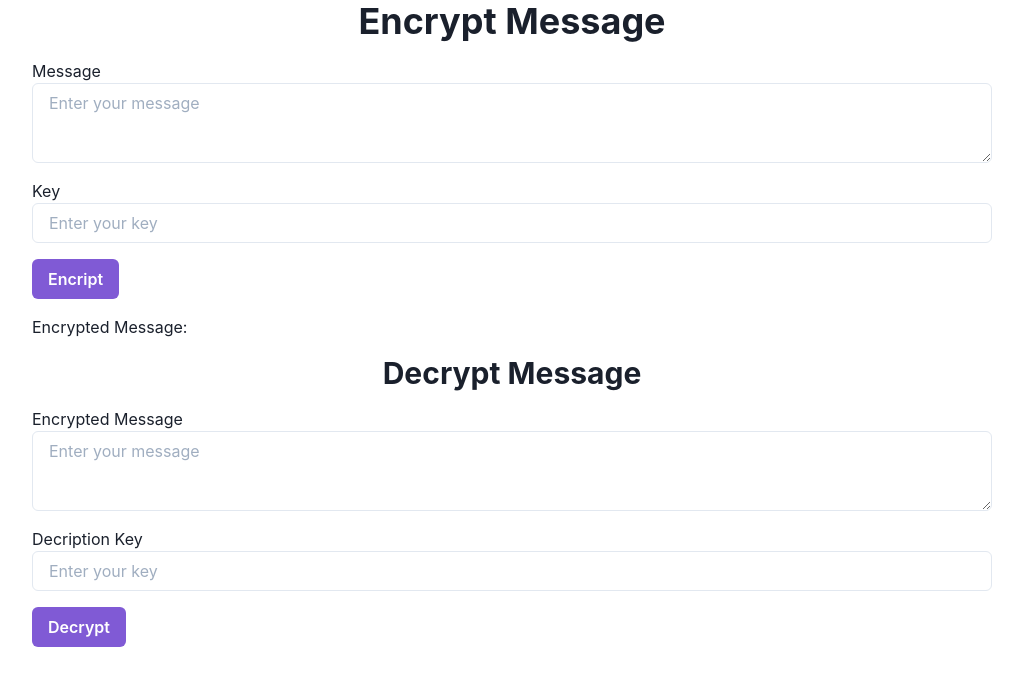
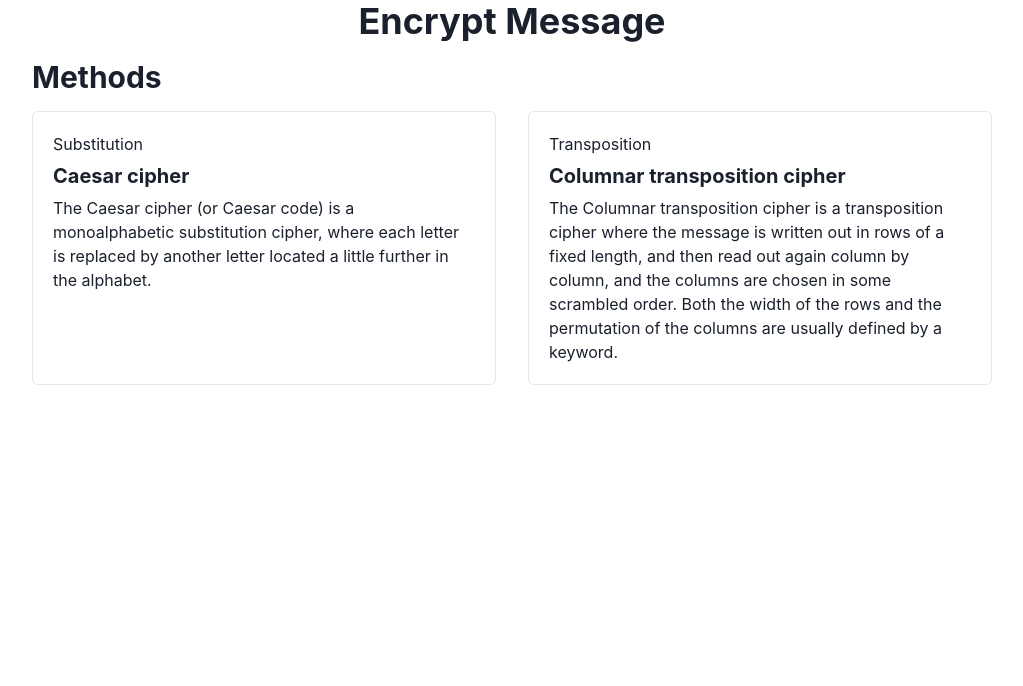
Before and after one commit to TomiMoreno/encrypt-message, a Next.js app: page / in a window 1280 px wide. Shown: the top 686 px of the page, without its empty margins (128-1151 px from the left). Built offline with nearby package versions, Linux system fonts and the light colour scheme.

Commit message:
feat: Add index page with links to ciphers

```diff
--- a/pages/index.tsx
+++ b/pages/index.tsx
@@ -1,163 +1,63 @@
-import { useState } from 'react'
 import Head from 'next/head'
-import { Textarea, Box, Text, Input, Heading, Button } from '@chakra-ui/react'
-import arrayToChunks from '../utils/arrayToChunks'
-
-const SEPARATOR = ','
-const SPACE_REPLACER = '·'
-const SPACE_REPLACER_REGEX = new RegExp(SPACE_REPLACER, 'g')
-
-const encryptMessage = (message, key) => {
-  const keyLetters = key.split('').map(l => l.toLowerCase())
-  const messageLetters = message.replace(/ /g, SPACE_REPLACER).split('')
-  const chunkedMessage = arrayToChunks(messageLetters, key.length)
-  const lettersMessage = keyLetters.map((letter, i) => {
-    const letters = chunkedMessage.map((chunk) => {
-      return chunk[i]
-    })
-    return {
-      letter,
-      letters
-    }
-  })
-  const sorted = lettersMessage.sort((a, b) => {
-    return a.letter.localeCompare(b.letter)
-  })
-  const encryptedMessage = sorted.map(({ letters }) => {
-    return letters.join('')
-  }).join(SEPARATOR)
-  return encryptedMessage
-}
-
-const desencryptMessage = (message, key) => {
-  const keyLetters = key.split('').map(l => l.toLowerCase()).map((l, i) => ({ letter: l, index: i}))
-  const chunkedMessage = message.replace(SPACE_REPLACER_REGEX, ' ').split(SEPARATOR).map(l => l.split(''))
-  const maxChunkSize = Math.ceil(message.split(SEPARATOR).join('').length / key.length)
-  const sortedKeys = keyLetters.sort((a, b) => {
-    return a.letter.localeCompare(b.letter)
-  })
-  const lettersMessage = sortedKeys.map(({letter, index}, i) => {
-    const letters = chunkedMessage[i]
-    return {
-      letter,
-      letters,
-      index
-    }
-  }
-  )
-  const sorted = lettersMessage.sort((a, b) => {
-    const value = a.index - b.index
-    return value
-  })
-  let decryptedMessage = ""
-  for(let j = 0; j < maxChunkSize; j++){
-    for(let i = 0; i < sorted.length; i++){
-      decryptedMessage = sorted[i].letters.shift() || ""
-    }
-  }
-  return decryptedMessage
-}
+import NextLink from 'next/link'
+import { Box, Heading, LinkBox, LinkOverlay, Text, SimpleGrid} from '@chakra-ui/react'
 
 export default function Home() {
-  const [values, setValues] = useState({
-    message: '',
-    encryptionKey: '',
-    decryptionKey: '',
-    encryptedMessage: ''
-  })
-  const [decryptedMessage, setDecryptedMessage] = useState('')
-  const [encryptedMessage, setEncryptedMessage] = useState('')
-  const handleInputChange = (e) => {
-    const { value, name } = e.target
-    setValues(prevValues => ({ ...prevValues, [name]: value }))
-  }
-
-  const handleEncript = (e) => {
-    e.preventDefault()
-    const encrypted = encryptMessage(values.message, values.encryptionKey)
-    setEncryptedMessage(encrypted)
-  }
-
-  const handleDecrypt = (e) => {
-    e.preventDefault()
-    const decrypted = desencryptMessage(values.encryptedMessage, values.decryptionKey)
-    setDecryptedMessage(decrypted)
-  }
-
 
   return (
     <>
       <Head>
         <title>Encrypt Message</title>
-        <meta name="description" content="Encrypt and decrypt your messages usign the box method" />
+        <meta
+          name="description"
+          content="Encrypt and decrypt your messages usign different methods"
+        />
         <link rel="icon" href="/favicon.ico" />
       </Head>
       <Box maxW="960px" mx="auto">
-        <Heading
-          as="h1"
-          mb={4}
-          textAlign="center"
-          >
+        <Heading as="h1" mb={4} textAlign="center">
           Encrypt Message
         </Heading>
-        <Text>Message</Text>
-        <Textarea
-          value={values.message}
-          onChange={handleInputChange}
-          name='message'
-          placeholder='Enter your message'
-          mb={4}
-        />
-        <Text>Key</Text>
-        <Input
-          value={values.encryptionKey}
-          onChange={handleInputChange}
-          name="encryptionKey"
-          placeholder='Enter your key'
-          mb={4}
-          />
-        <Button
-          onClick={handleEncript}
-          colorScheme="purple"
-          mb={4}
-          >
-          Encript
-        </Button>
-
-          <Text>Encrypted Message:</Text>
-          <Text
-            fontSize="xl"
-            fontWeight="bold"
-            color="purple.500"
-            mb={4}
-            textAlign="center"
-          >
-            {encryptedMessage}
-          </Text>
-          <Heading as="h2" size="lg" mb={4} textAlign="center">
-            Decrypt Message
-          </Heading>
-          <Text>Encrypted Message</Text>
-          <Textarea
-            value={values.encryptedMessage}
-            name="encryptedMessage"
-            onChange={handleInputChange}
-            placeholder='Enter your message'
-            mb={4}
-          />
-          <Text>Decription Key</Text>
-          <Input
-            value={values.decryptionKey}
-            name="decryptionKey"
-            onChange={handleInputChange}
-            placeholder='Enter your key'
-            mb={4}
-          />
-          <Button onClick={handleDecrypt} colorScheme="purple">Decrypt</Button>
-          <Text fontSize="xl" fontWeight="bold" color="purple.500" mb={4} textAlign="center">
-            {decryptedMessage}
-          </Text>
+        <Heading as="h2" size="lg" mb={4}>
+          Methods
+        </Heading>
+        <SimpleGrid columns={[1, 1, 2]} spacing={8}>
+          <NextLink href="/caesar">
+            <LinkBox as="article" p="5" borderWidth="1px" rounded="md">
+              <Box as="time" dateTime="2021-01-15 15:30:00 +0000 UTC">
+                Substitution
+              </Box>
+              <Heading size="md" my="2">
+                <LinkOverlay href="#">Caesar cipher</LinkOverlay>
+              </Heading>
+              <Text>
+                The Caesar cipher (or Caesar code) is a monoalphabetic
+                substitution cipher, where each letter is replaced by another
+                letter located a little further in the alphabet.
+              </Text>
+            </LinkBox>
+          </NextLink>
+          <NextLink href="/columnarTransposition">
+            <LinkBox as="article" p="5" borderWidth="1px" rounded="md">
+              <Box as="time" dateTime="2021-01-15 15:30:00 +0000 UTC">
+                Transposition
+              </Box>
+              <Heading size="md" my="2">
+                <LinkOverlay href="#">
+                  Columnar transposition cipher
+                </LinkOverlay>
+              </Heading>
+              <Text>
+                The Columnar transposition cipher is a transposition cipher where
+                the message is written out in rows of a fixed length, and then read
+                out again column by column, and the columns are chosen in some
+                scrambled order. Both the width of the rows and the permutation
+                of the columns are usually defined by a keyword.
+              </Text>
+            </LinkBox>
+          </NextLink>
+        </SimpleGrid>
       </Box>
     </>
-  )
+  );
 }
```
